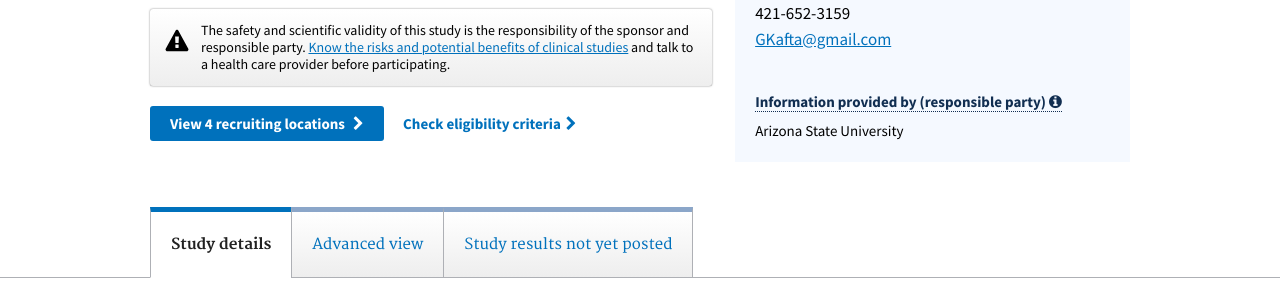
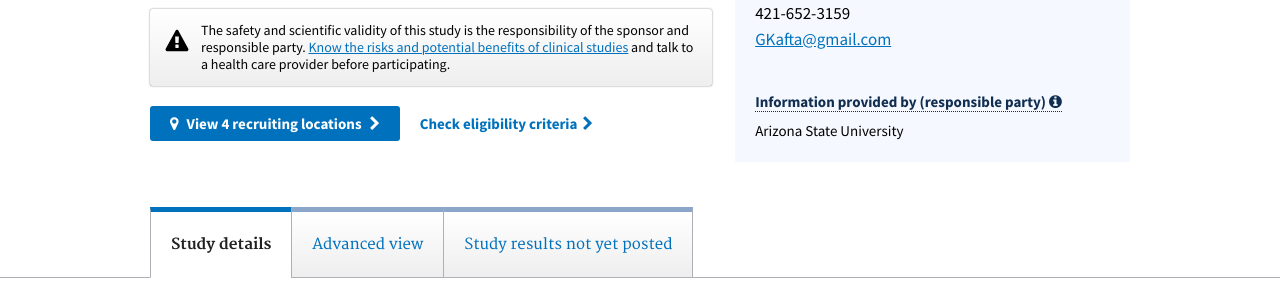
Before and after one commit to 18F/clinical-trials-prototype, a Jekyll site: the page built from pages/study-detail.md, in a window 1280 px wide. Shown: the part 328-624 px from the top of the page. Built offline with Jekyll 4.4.1, drawn with Linux system fonts in a browser that asks for light colours.

Commit message:
Add map pin to location button

```diff
--- a/_layouts/study-detail.html
+++ b/_layouts/study-detail.html
@@ -79,7 +79,7 @@
       </div>
     </div>
     <a class="study_detail-button-location usa-button" href="#contact-and-locations">
-      <!-- <i class="fa fa-map-marker" aria-hidden="true"></i> -->
+      <i class="fa fa-map-marker" aria-hidden="true"></i>
       View 4 recruiting locations <i class="fa fa-chevron-right" aria-hidden="true"></i>
     </a>
     <a class="study_detail-link-eligibility" href="#eligibility">Check eligibility criteria<i class="fa fa-chevron-right" aria-hidden="true"></i></a>
--- a/_sass/_custom.scss
+++ b/_sass/_custom.scss
@@ -660,7 +660,13 @@
   }
 
   i {
-    margin-left: 5px;
+    &:first-of-type {
+      margin-right: 5px;
+    }
+
+    &:last-of-type {
+      margin-left: 5px;
+    }
   }
 }
 
```
